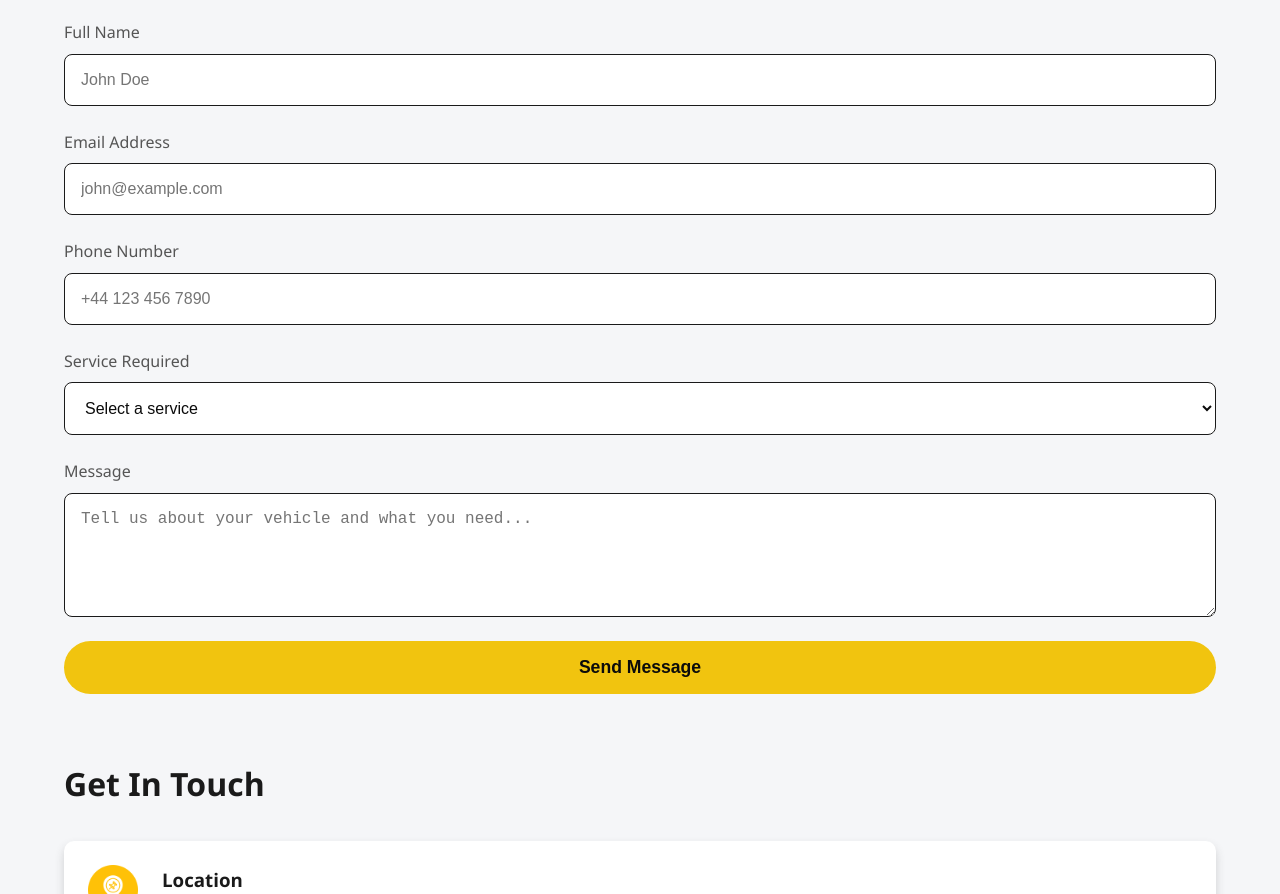
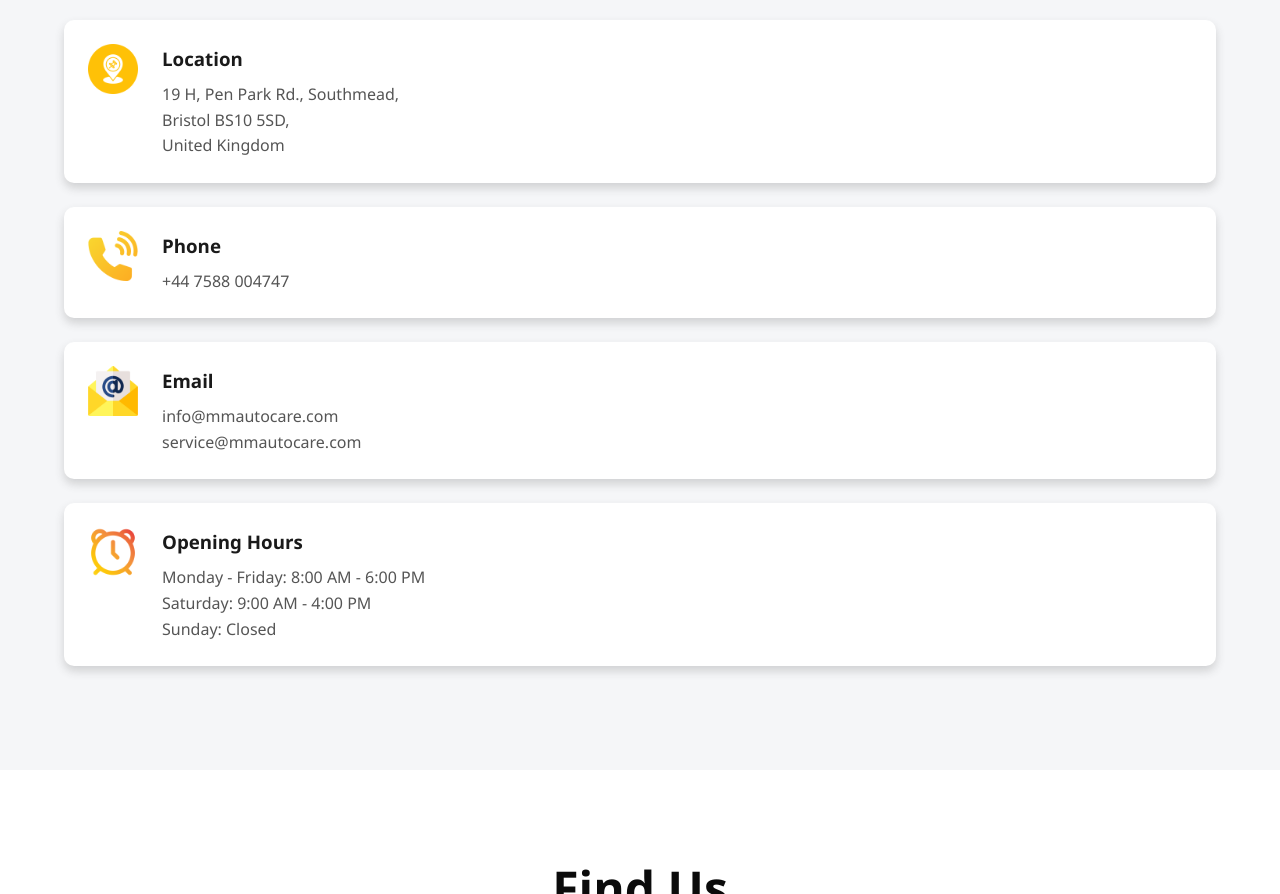
Before and after one commit to LKT-Sandaruwan/MM-Auto-Care, a plain HTML site: page contact.html in a window 1280 px wide. Shown: the part 490-1384 px from the top of the page. Drawn offline with Linux system fonts and the light colour scheme; files whose address does not match are found by name.

Commit message:
Update contact page

```diff
--- a/contact.html
+++ b/contact.html
@@ -25,7 +25,7 @@
     <section class="contact-section">
         <div class="contact-container">
             <!-- Contact Form -->
-            <div class="contact-form-wrapper">
+            <!--<div class="contact-form-wrapper">
                 <h2>Send Us a Message</h2>
                 <form id="contactForm" class="contact-form">
                     <div class="form-group">
```
